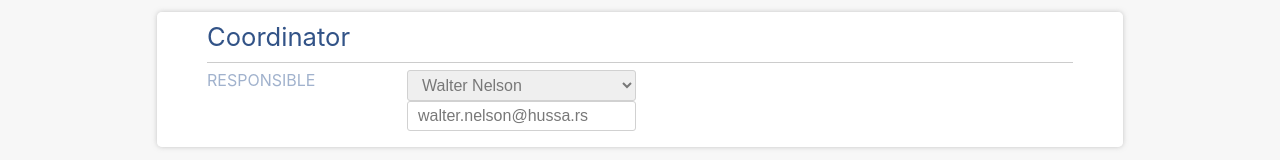
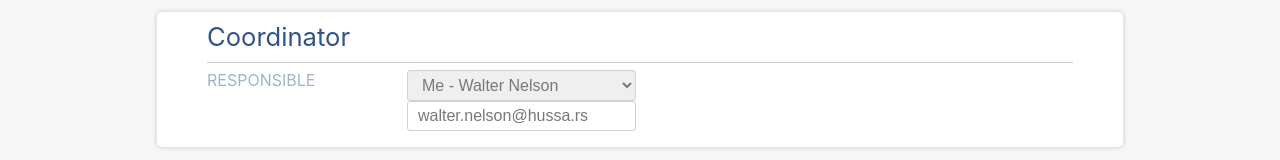
Before and after one commit to NoemiRozpara/event-form, a React (Create React App) app: page / in a window 1280 px wide. Shown: the part 578-738 px from the top of the page. Built offline with nearby package versions, Linux system fonts and the light colour scheme.

Commit message:
Add coordinator label

```diff
--- a/src/components/Category.jsx
+++ b/src/components/Category.jsx
@@ -25,7 +25,7 @@ export default class Category extends Component {
     render(){
     	return(
     		<div className="row">
-	    		<select id="name" onChange={this.update}>
+	    		<select id="name" onChange={this.update} defaultValue={this.state.value}>
     				<option key={-1} value={-1}> {this.props.defaultText} </option>
 					{ this.props.source.map((category, i) => {
                         return(
--- a/src/components/Coordinator.jsx
+++ b/src/components/Coordinator.jsx
@@ -9,10 +9,13 @@ export default class Coordinator extends Component {
 		this.state = {
 			value: this.props.currentUserID,
 			email: '',
-			error: false
+			error: false,
+			currentLabel: '',
+			valueToSetLabel: -9
 		}
 		this.setEmail = this.setEmail.bind(this);
 		this.updateEmail = this.updateEmail.bind(this);
+		this.selectElement = React.createRef();
 	}
 
 	componentDidMount(){
@@ -21,20 +24,26 @@ export default class Coordinator extends Component {
 
 	setEmail(event){
 		let id = null;
+		let optgroupName = null;
 		if(typeof event === "undefined"){
 			if(this.props.currentUserID === "undefined"){
 				return ''
 			}
-			else
-				id = this.props.currentUserID
+			else{
+				id = this.props.currentUserID;
+				optgroupName = 'Me'
+			}
 		}
 		else{
-			id = event.target.value
+			id = event.target.value;
+			optgroupName = event.target.getElementsByTagName('option')[event.target.selectedIndex].parentNode.label
 		}
 		let user = this.props.source.find(x => x.id == id);
+		this.selectElement.current.value = -1;
 		this.setState({
 			value: id,
-			email: user.email || ''
+			email: user.email || '',
+			currentLabel: optgroupName + ' - ' + user.name + ' ' + user.lastname
 		})
 	}
 
@@ -62,7 +71,13 @@ export default class Coordinator extends Component {
     	return(
     		<div>
 	    		<div className="row">
-		    		<select name={this.props.name} onChange={this.setEmail}>
+		    		<select name={this.props.name}
+		    				onChange={this.setEmail}
+		    				ref={this.selectElement}
+		    				value={this.state.valueToSetLabel}>
+		    			<option hidden value={-1}>
+		    				{this.state.currentLabel}
+		    			</option>
 						<optgroup label="Me">
 							{ this.props.currentUser ?
 		    					<option key={-1}
```
Also changed, not shown: src/TODO.txt.
